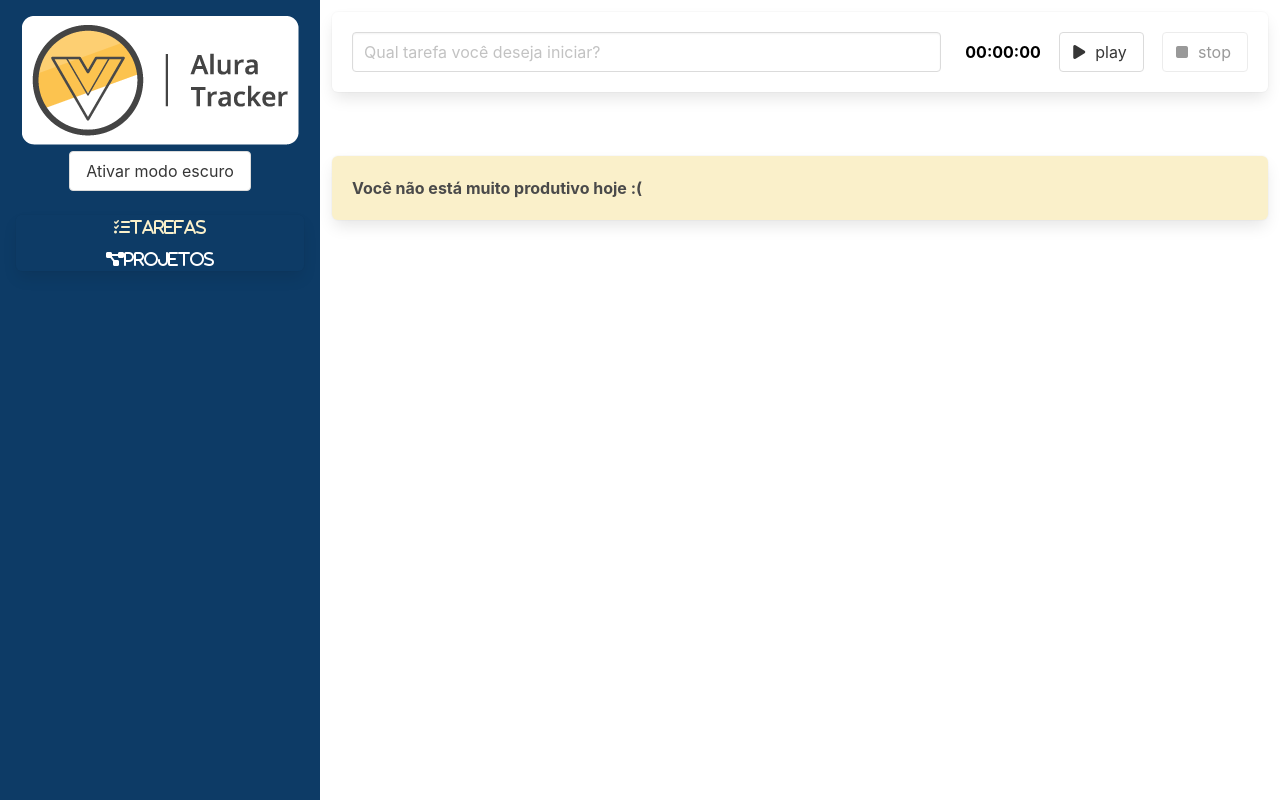
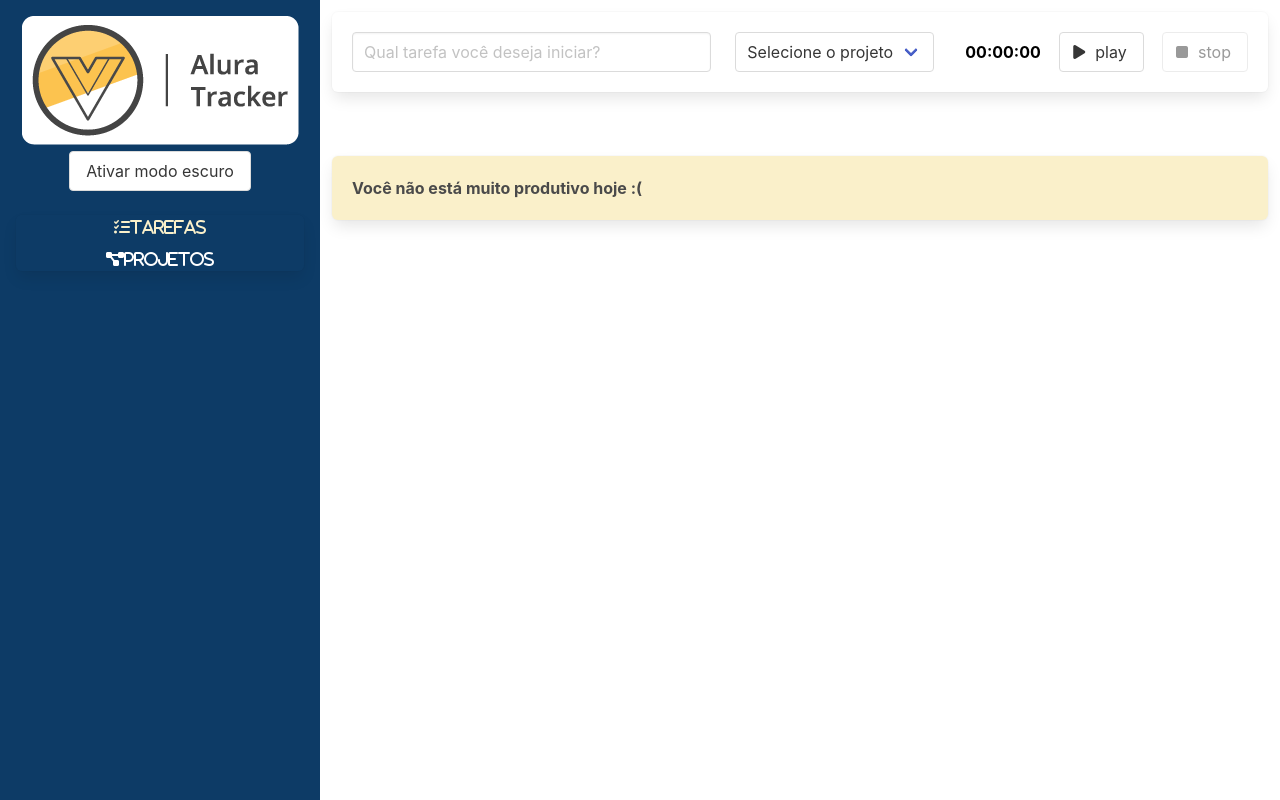
Before and after one commit to marcelodewiz/alura-tracker, a Vue app: page / in a window 1280 px wide. Built offline with nearby package versions, Linux system fonts and the light colour scheme.

Commit message:
Aula 2 gerenciando estado com vuex

```diff
--- a/package.json
+++ b/package.json
@@ -10,7 +10,8 @@
   "dependencies": {
     "core-js": "^3.8.3",
     "vue": "^3.2.13",
-    "vue-router": "^4.2.2"
+    "vue-router": "^4.2.2",
+    "vuex": "^4.0.2"
   },
   "devDependencies": {
     "@fortawesome/fontawesome-free": "^6.3.0",
--- a/src/components/Fomulario.vue
+++ b/src/components/Fomulario.vue
@@ -1,8 +1,19 @@
 <template>
     <div class="box formulario">
         <div class="columns">
-            <div class="column is-8" role="form" aria-label="Formulário para criação de uma nova tarefa">
+            <div class="column is-5" role="form" aria-label="Formulário para criação de uma nova tarefa">
                 <input type="text" class="input" placeholder="Qual tarefa você deseja iniciar?" v-model="descricao">
+            </div>
+            <div class="column is-3">
+                <div class="select">
+                    <select v-model="idProjeto">
+                        <option value="">Selecione o projeto</option>
+                        <option :value="projeto.id" v-for="projeto in projetos" :key="projeto.id">
+                            {{ projeto.nome }}
+                        </option>
+                    </select>
+
+                </div>
             </div>
             <div class="column">
                 <Temporizador @aoTemporizadorFinalizado="finalizarTarefa" />
@@ -14,6 +25,10 @@
 <script lang="ts">
 import { defineComponent } from "vue";
 import Temporizador from "./Temporizador.vue";
+import { useStore } from "vuex";
+import { key } from "@/store";
+import { computed } from "@vue/reactivity";
+
 export default defineComponent({
     // eslint-disable-next-line vue/multi-word-component-names
     name: 'Formulario',
@@ -23,16 +38,25 @@
     },
     data() {
         return {
-            descricao: ''
+            descricao: '',
+            idProjeto: ''
         }
     },
     methods: {
         finalizarTarefa(tempoDecorrido: number): void {
             this.$emit('aoSalvarTarefa', {
                 duracaoEmSegundos: tempoDecorrido,
-                descricao: this.descricao
+                descricao: this.descricao,
+                projeto: this.projetos.find(proj => proj.id == this.idProjeto)
             })
             this.descricao = ' '
+        }
+    },
+    setup() {
+        const store = useStore(key)
+        return {
+            projetos: computed(() => (store.state.projetos))
+
         }
     }
 });
--- a/src/interfaces/ITarefa.ts
+++ b/src/interfaces/ITarefa.ts
@@ -1,4 +1,7 @@
+import IProjeto from "./IProjeto";
+
 export default interface ITarefa {
     duracaoEmSegundos: number,
-    descricao: string
+    descricao: string,
+    projeto: IProjeto
 }
--- a/src/main.ts
+++ b/src/main.ts
@@ -3,7 +3,9 @@
 
 import '@fortawesome/fontawesome-free/css/all.css'
 import roteador from './roteador'
+import { key, store } from './store'
 
 createApp(App)
     .use(roteador)
+    .use(store, key)
     .mount('#app')
--- /dev/null
+++ b/src/store/index.ts
@@ -0,0 +1,28 @@
+import IProjeto from "@/interfaces/IProjeto";
+import { createStore, Store, useStore as vuexUseStore } from "vuex";
+import { InjectionKey } from "vue";
+
+interface Estado {
+    projetos: IProjeto[]
+}
+
+export const key: InjectionKey<Store<Estado>> = Symbol()
+
+export const store = createStore<Estado>({
+    state: {
+        projetos: []
+    },
+    mutations: {
+        'ADICIONA_PROJETO'(state, nomeDoProjeto: string) {
+            const projeto = {
+                id: new Date().toISOString(),
+                nome: nomeDoProjeto
+            } as IProjeto
+            state.projetos.push(projeto)
+        }
+    }
+})
+
+export function useStore(): Store<Estado> {
+    return vuexUseStore(key)
+}
--- a/src/views/Projetos.vue
+++ b/src/views/Projetos.vue
@@ -31,25 +31,28 @@
 
 <script lang="ts">
 import { DefineComponent, defineComponent } from 'vue';
-import IProjeto from '../interfaces/IProjeto'
+import { useStore } from '@/store';
+import { computed } from '@vue/reactivity';
 
 export default defineComponent({
     // eslint-disable-next-line vue/multi-word-component-names
     name: 'Projetos',
     data() {
         return {
-            nomeDoProjeto: "",
-            projetos: [] as IProjeto[]
+            nomeDoProjeto: ""
         };
     },
     methods: {
         salvar() {
-            const projeto: IProjeto = {
-                nome: this.nomeDoProjeto,
-                id: new Date().toISOString()
-            }
-            this.projetos.push(projeto),
-                this.nomeDoProjeto = ''
+            this.store.commit('ADICIONA_PROJETO', this.nomeDoProjeto)
+            this.nomeDoProjeto = "";
+        }
+    },
+    setup() {
+        const store = useStore()
+        return {
+            store,
+            projetos: computed(() => store.state.projetos)
         }
     }
 });
```
Also changed, not shown: 1 other file (tests, documents, lock files or other folders).
